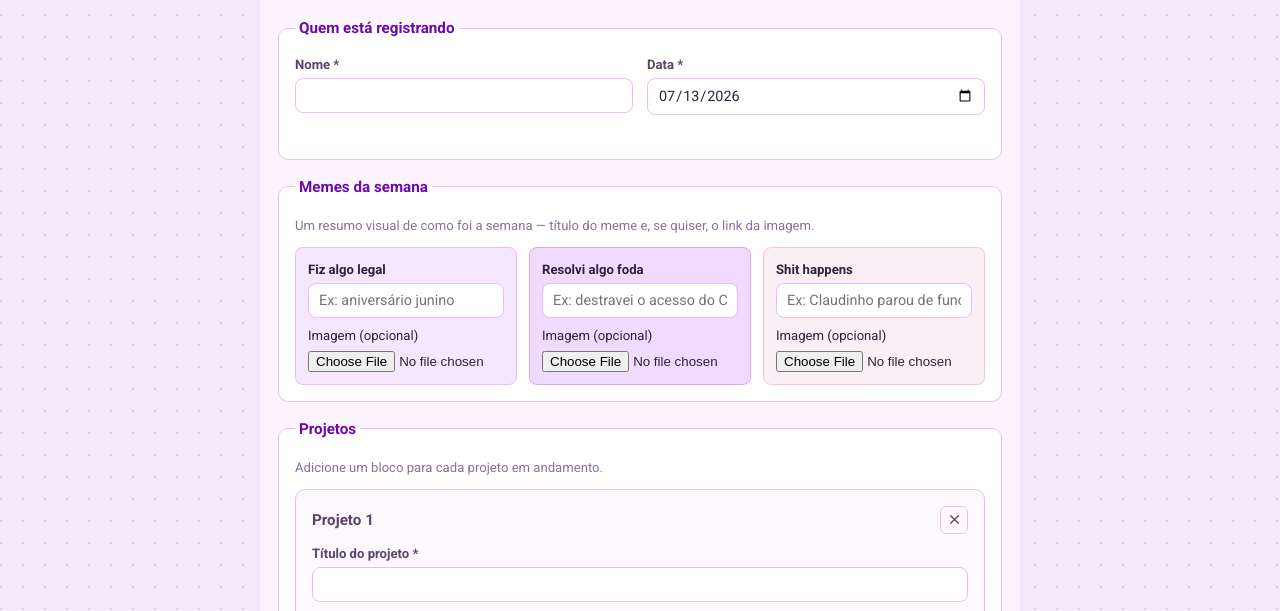
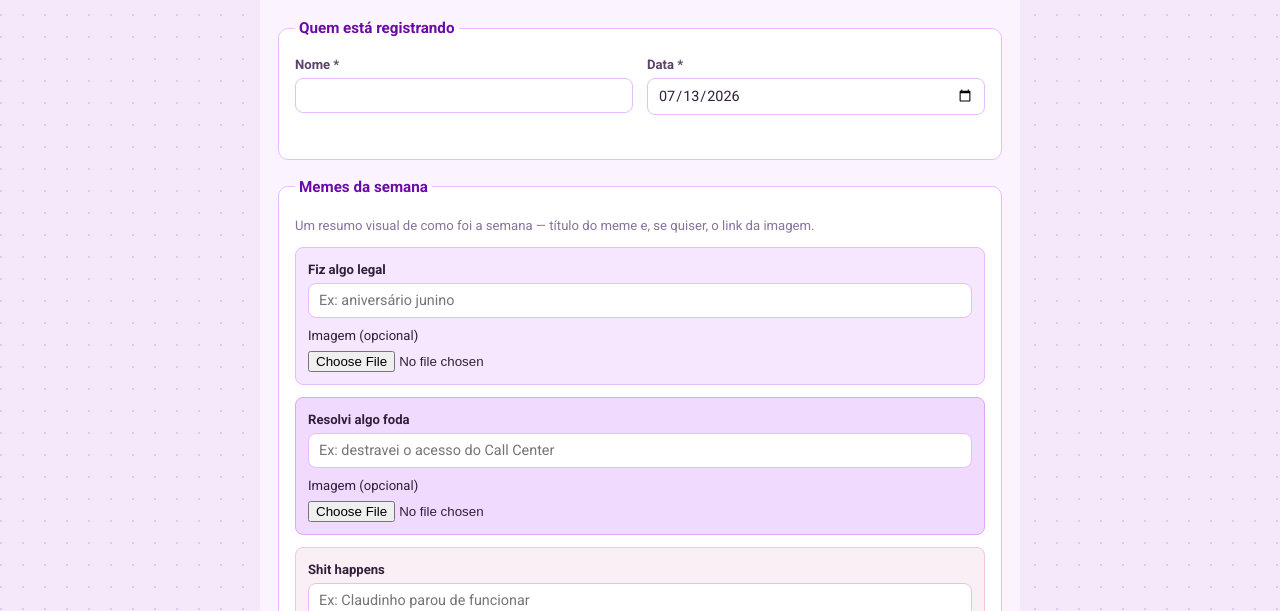
Before and after one commit to Talitaux/repositorio-talita-teste, a website: page index.html in a window 1280 px wide. Shown: the part 140-751 px from the top of the page. Drawn offline with Linux system fonts and the light colour scheme.

Commit message:
Update tamanho style.css

```diff
--- a/style.css
+++ b/style.css
@@ -104,7 +104,7 @@
 
   .memes-strip{ display:flex; gap: 12px; flex-wrap: wrap; }
   .meme-note{
-    flex: 1; min-width: 190px; padding: 12px; border-radius: 8px; border: 1px solid transparent;
+    flex: 1; min-width: 400px; padding: 12px; border-radius: 8px; border: 1px solid transparent;
   }
   .meme-note--legal{ background: #F6E7FF; border-color:#E7BDFF; }
   .meme-note--foda{ background: #F0DBFF; border-color:#DDA8F5; }
```
